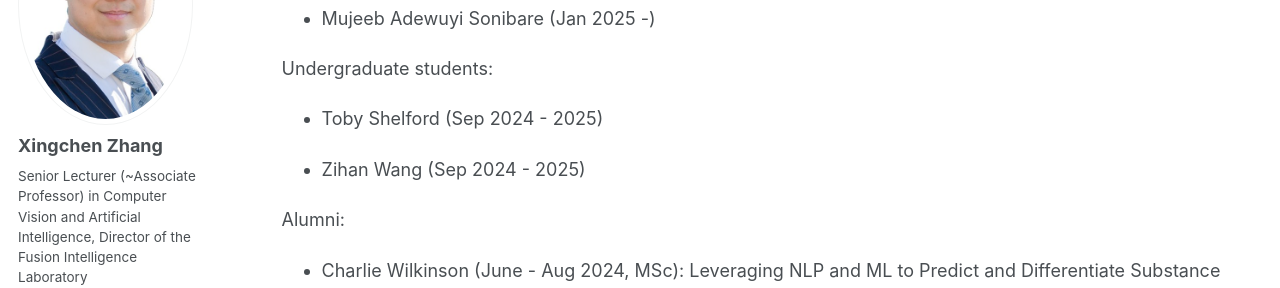
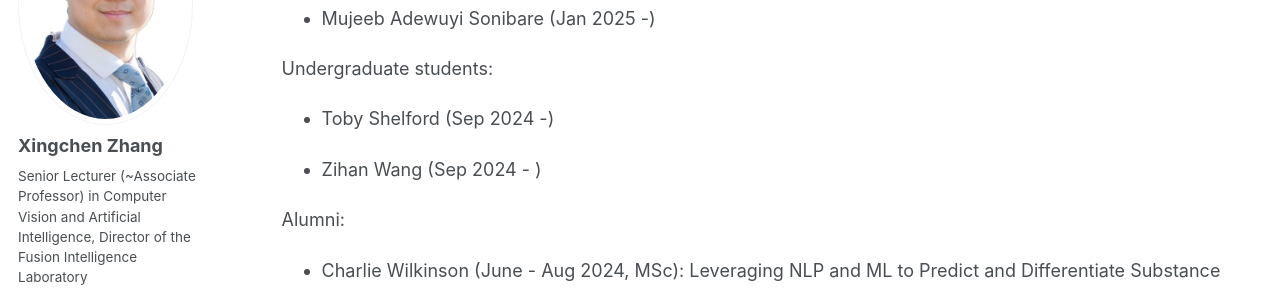
Before and after one commit to xingchenzhang/xingchenzhang.github.io, a Jekyll site: the page built from _pages/team.md, in a window 1280 px wide and 900 px high, scrolled down 569 px. Shown: the part 152-440 px from the top of the window. Built offline with Jekyll 4.4.1, drawn with Linux system fonts in a browser that asks for light colours.

Commit message:
update team

```diff
--- a/_pages/team.md
+++ b/_pages/team.md
@@ -30,9 +30,9 @@ MSc students:
 
 Undergraduate students:
 
-- Toby Shelford (Sep 2024 - 2025)
+- Toby Shelford (Sep 2024 -)
 
-- Zihan Wang (Sep 2024 - 2025)
+- Zihan Wang (Sep 2024 - )
 
 Alumni:
 
```
Also changed, not shown: images/collaborators/zhongshan-hospital.jpg (added).
